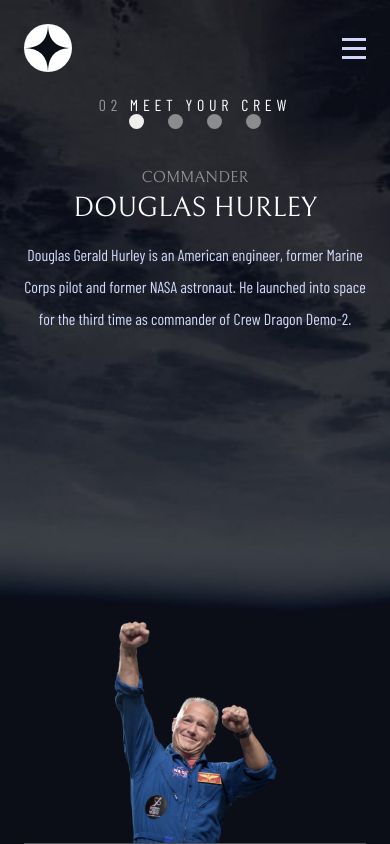
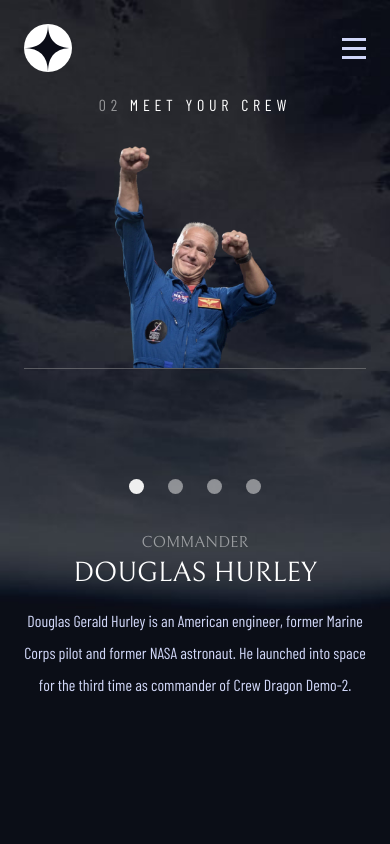
Before and after one commit to leemander/frontend-mentor-space-tourism-website, a React (Vite) app: page /crew in a window 390 px wide. Built offline with nearby package versions, Linux system fonts and the light colour scheme.

Commit message:
Fix mobile crew page

```diff
--- a/src/style.css
+++ b/src/style.css
@@ -702,7 +702,7 @@
 
 .crew__bio {
   max-width: 27.5rem;
-  min-height: 9.375rem;
+  min-height: 7rem;
   text-wrap: pretty;
 }
 
@@ -752,19 +752,20 @@
 
   .crew__bio {
     margin-inline: auto;
+    max-width: 35rem;
   }
 
   .crew__buttons {
     align-items: center;
     justify-content: center;
-    margin: 0;
+    margin-block: auto;
   }
 
   .crew__img {
     grid-column: unset;
     grid-row: -1;
     justify-self: center;
-    max-height: 500px;
+    max-height: 30rem;
     object-fit: contain;
   }
 }
@@ -787,13 +788,14 @@
     border-block-end: 1px solid hsla(0, 0%, 59%, 0.5);
     justify-self: unset;
     margin-block-start: 2rem;
+    grid-row: unset;
     height: 223px;
     order: -1;
     width: 100%;
   }
 
   .crew__buttons {
-    margin-block: 0 2rem;
+    margin-block: 2rem;
     order: -1;
   }
 
```
